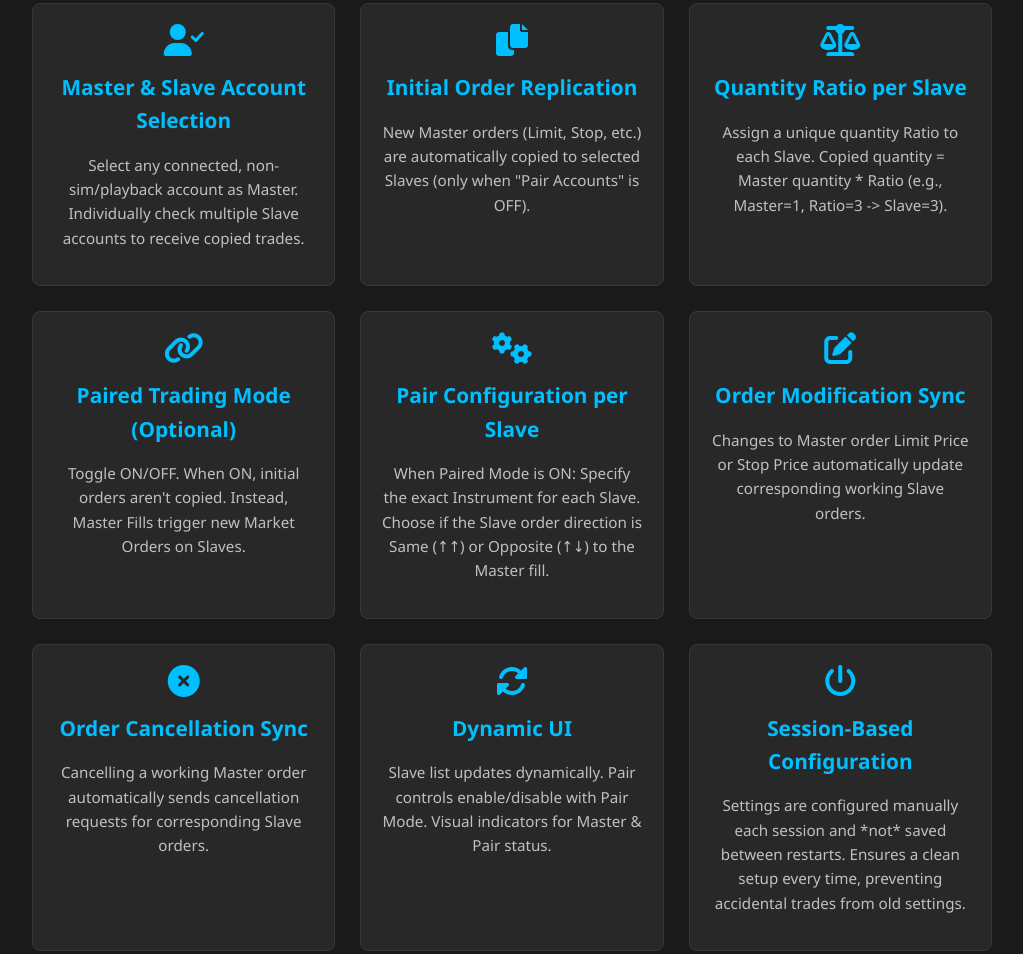
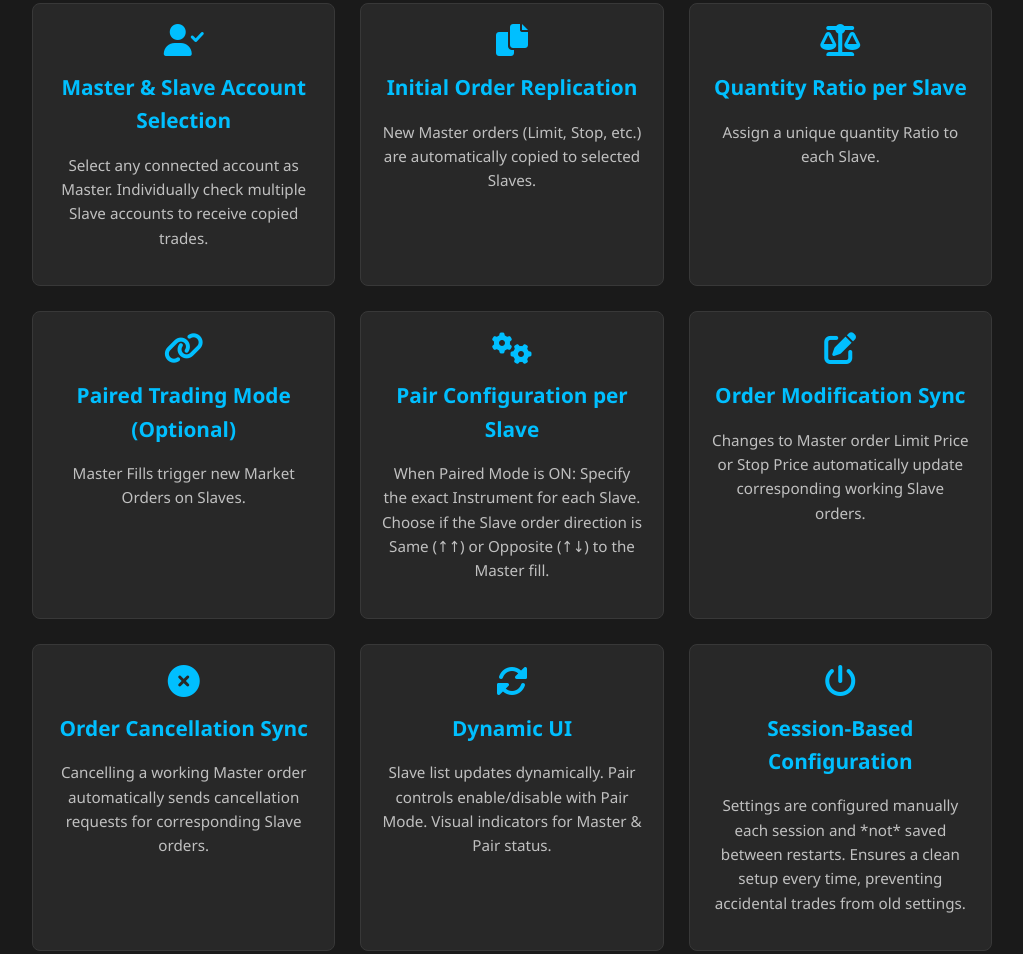
Before and after one commit to codexknight/entanglematick, a plain HTML site: page index.html in a window 1280 px wide. Shown: the part 660-1614 px from the top of the page, without its empty margins (128-1151 px from the left). Drawn offline with Linux system fonts and the light colour scheme.

Commit message:
Update index.html

```diff
--- a/index.html
+++ b/index.html
@@ -35,25 +35,25 @@
                 <div class="feature-item">
                     <i class="fas fa-user-check icon"></i>
                     <h3>Master & Slave Account Selection</h3>
-                    <p>Select any connected, non-sim/playback account as Master. Individually check multiple Slave accounts to receive copied trades.</p>
+                    <p>Select any connected account as Master. Individually check multiple Slave accounts to receive copied trades.</p>
                 </div>
 
                 <div class="feature-item">
                     <i class="fas fa-copy icon"></i>
                     <h3>Initial Order Replication</h3>
-                    <p>New Master orders (Limit, Stop, etc.) are automatically copied to selected Slaves (only when "Pair Accounts" is OFF).</p>
+                    <p>New Master orders (Limit, Stop, etc.) are automatically copied to selected Slaves.</p>
                 </div>
 
                 <div class="feature-item">
                     <i class="fas fa-balance-scale icon"></i>
                     <h3>Quantity Ratio per Slave</h3>
-                    <p>Assign a unique quantity Ratio to each Slave. Copied quantity = Master quantity * Ratio (e.g., Master=1, Ratio=3 -> Slave=3).</p>
+                    <p>Assign a unique quantity Ratio to each Slave.</p>
                 </div>
 
                 <div class="feature-item">
                     <i class="fas fa-link icon"></i>
                     <h3>Paired Trading Mode (Optional)</h3>
-                    <p>Toggle ON/OFF. When ON, initial orders aren't copied. Instead, Master Fills trigger new Market Orders on Slaves.</p>
+                    <p>Master Fills trigger new Market Orders on Slaves.</p>
                 </div>
 
                  <div class="feature-item">
@@ -117,7 +117,7 @@
 
     <footer>
         <div class="container">
-            <p>&copy; 2023 Entanglematick. All rights reserved. | <a href="https://github.com/yourusername/entanglematick-website" target="_blank" rel="noopener noreferrer">View on GitHub</a></p>
+            <p>&copy; 2025 Entanglematick. All rights reserved. | <a href="https://github.com/yourusername/entanglematick-website" target="_blank" rel="noopener noreferrer">View on GitHub</a></p>
             <p>Disclaimer: Trading involves risk. Ensure you understand how this tool works before using it with live accounts.</p>
         </div>
     </footer>
```
